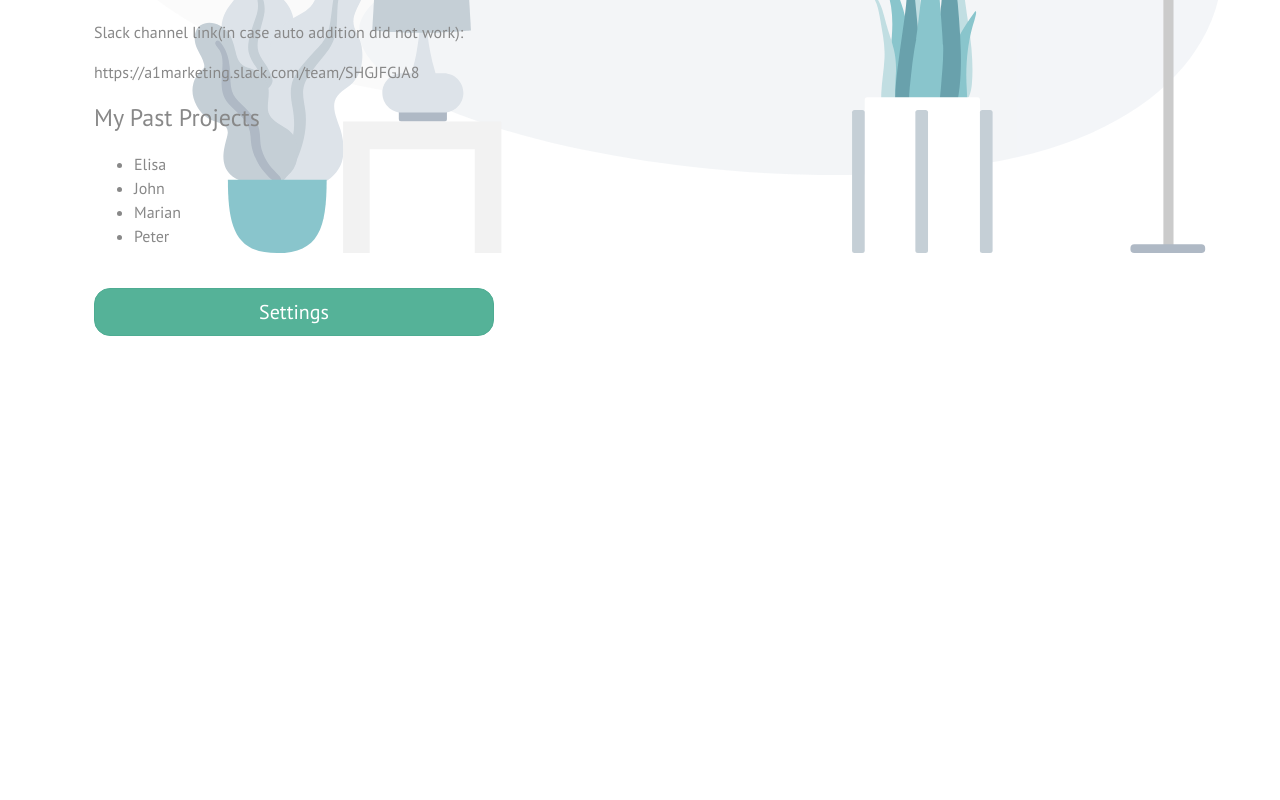
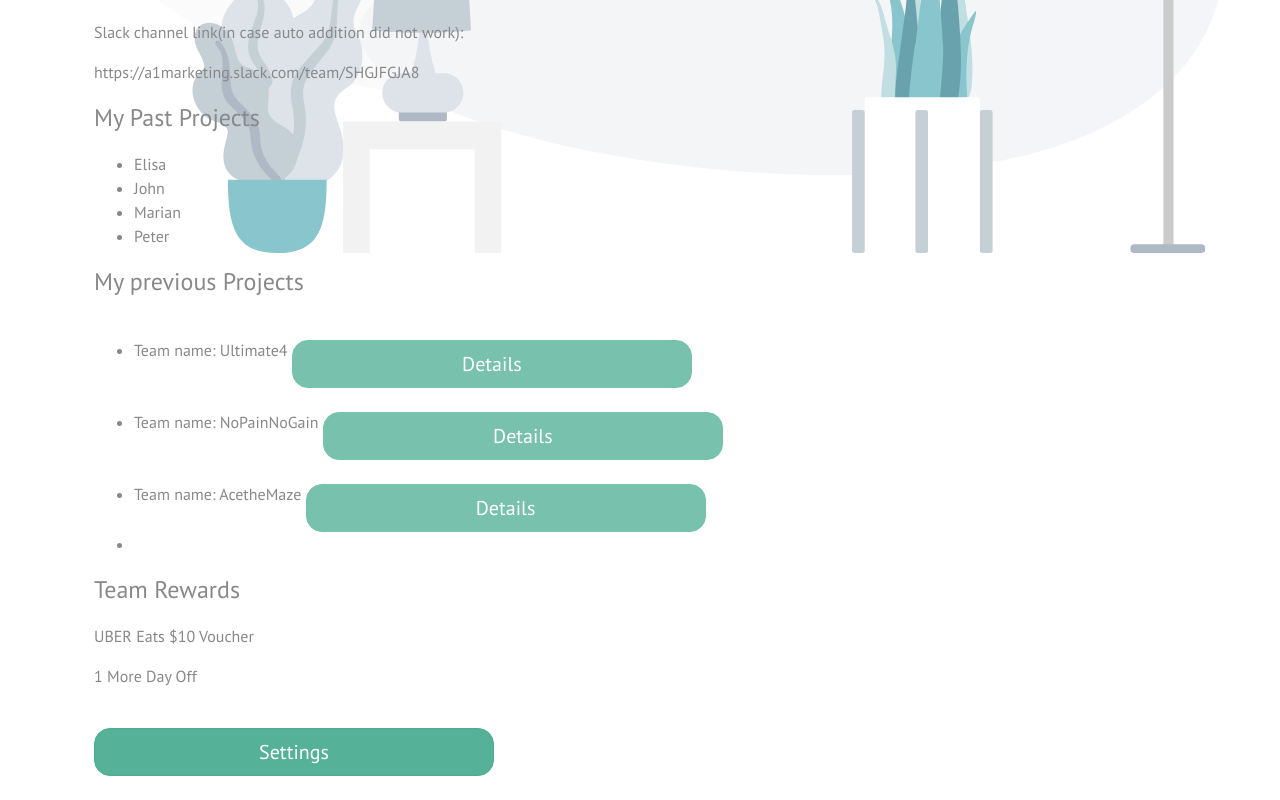
Before and after one commit to jan-willeke/start_hack_2021_frontend, a React (Create React App) app: page /#/mystats in a window 1280 px wide. Shown: the part 458-1258 px from the top of the page. Before the commit the page ends 818 px from the top, so only its background shows below. Built offline with nearby package versions, Linux system fonts and the light colour scheme.

Commit message:
added content

```diff
--- a/src/App/Pages/Leaderboard.js
+++ b/src/App/Pages/Leaderboard.js
@@ -4,8 +4,8 @@ import { NavLink } from "react-router-dom";
 
 export default function Leaderboard() {
     return <div className="container p-4">
-        <h1 className="text-primary">This week's Team Leaderboard</h1>
-        <p className="larger">On this tab, you can see the results of this week's Friday Networking Hour event.</p>
+        <h1 className="text-primary">Team Leaderboard</h1>
+        <p className="larger">On this tab, you can see the results of this week's Friday Networking Hour event. You also have the option to see the other's project submissions and vote on your favourites.</p>
         <HomeOffice className="background-image" />
 
     </div>;
--- a/src/App/Pages/MyStats.js
+++ b/src/App/Pages/MyStats.js
@@ -23,6 +23,16 @@ export default function MyStats() {
             <li>Marian</li>
             <li>Peter</li>
         </ul>
+        <p className="larger">My previous Projects</p>
+        <ul>
+            <li>Team name: Ultimate4 <span className="btn btn-primary mt-4 btn-lg">Details</span></li>
+            <li>Team name: NoPainNoGain <span className="btn btn-primary mt-4 btn-lg">Details</span></li>
+            <li>Team name: AcetheMaze <span className="btn btn-primary mt-4 btn-lg">Details</span></li>
+            <li></li>
+        </ul>
+        <p className="larger">Team Rewards</p>
+        <p>UBER Eats $10 Voucher</p>
+        <p>1 More Day Off</p>
         <HomeOffice className="background-image" />
         <NavLink to="/" className="btn btn-primary mt-4 btn-lg">Settings</NavLink>
     </div>;
```
